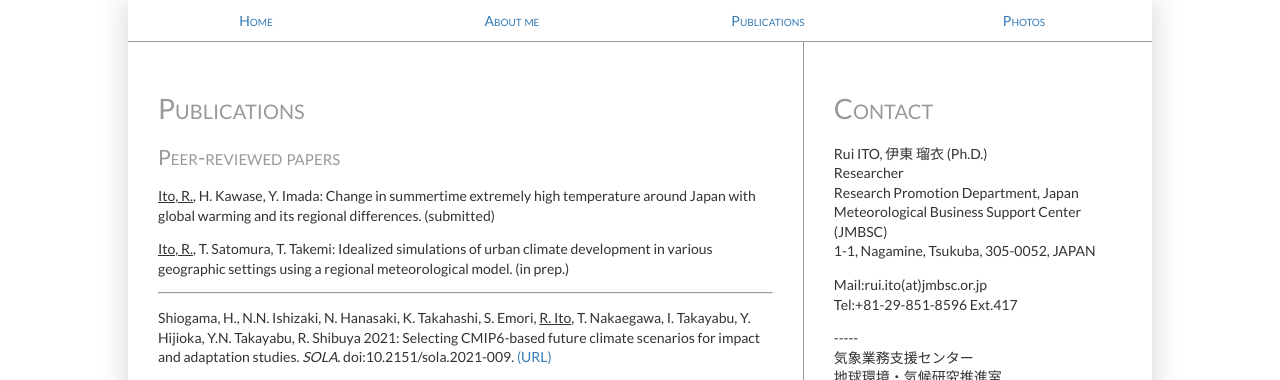
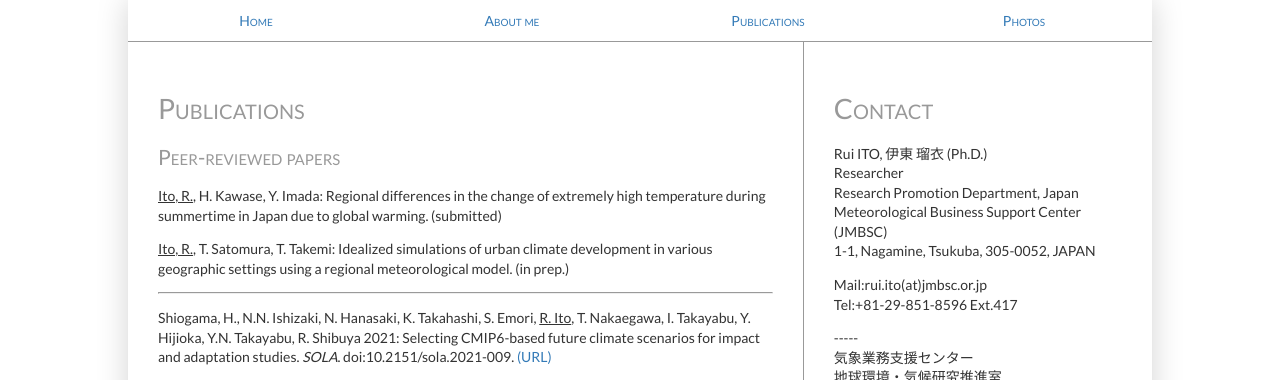
Before and after one commit to rui-climbiz/rui-climbiz.github.io, a Jekyll site: the page built from publications.html, in a window 1280 px wide and 900 px high. Shown: the top 380 px of the window. Built offline with Jekyll 4.4.1, drawn with Linux system fonts in a browser that asks for light colours.

Commit message:
Update publications.html

```diff
--- a/publications.html
+++ b/publications.html
@@ -5,8 +5,7 @@
 ---
 <h1>Publications</h1>
 <h2>Peer-reviewed papers</h2>
-<p><u>Ito, R.</u>, H. Kawase, Y. Imada: Change in summertime extremely high temperature around Japan with global warming and its regional differences.
- (submitted)</p>
+<p><u>Ito, R.</u>, H. Kawase, Y. Imada: Regional differences in the change of extremely high temperature during summertime in Japan due to global warming. (submitted)</p>
 <p><u>Ito, R.</u>, T. Satomura, T. Takemi: Idealized simulations of urban climate development in various geographic settings using a regional meteorological model. (in prep.)</p>
 <hr>
 <p>Shiogama, H., N.N. Ishizaki, N. Hanasaki, K. Takahashi, S. Emori, <u>R. Ito</u>, T. Nakaegawa, I. Takayabu, Y. Hijioka, Y.N. Takayabu, R. Shibuya 2021: Selecting CMIP6-based future climate scenarios for impact and adaptation studies. <i>SOLA</i>. doi:10.2151/sola.2021-009. <a href="https://doi.org/10.2151/sola.2021-009">(URL)</a></p>
```
